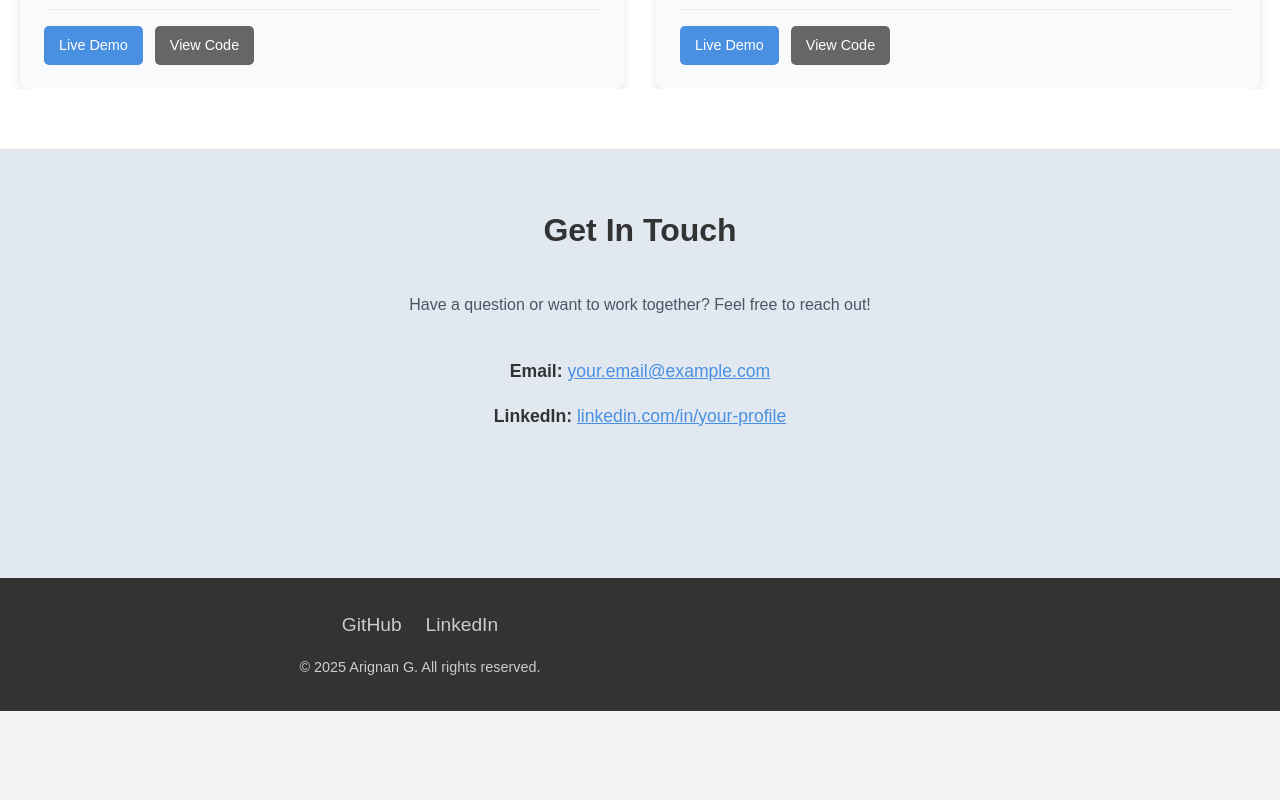
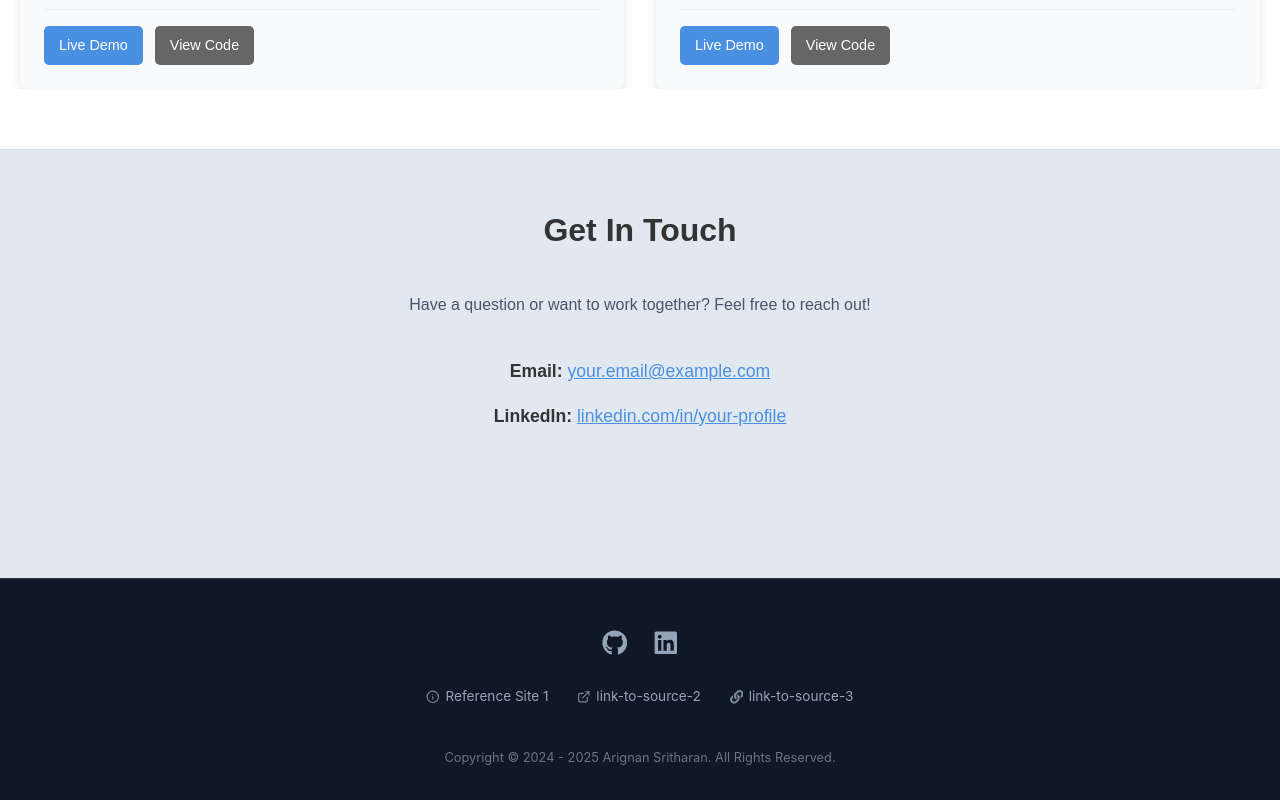
Before and after one commit to Arignan/Portfolio-Arignan-new, a React (Vite) app: page / in a window 1280 px wide. Shown: the part 4658-5458 px from the top of the page. Before the commit the page ends 5369 px from the top, so only its background shows below. Built offline with nearby package versions, Linux system fonts and the light colour scheme.

Commit message:
footer updated

```diff
--- a/src/components/Footer/Footer.jsx
+++ b/src/components/Footer/Footer.jsx
@@ -1,29 +1,62 @@
-// src/components/Footer/Footer.js
+// src/components/Footer/Footer.jsx
 import React from 'react';
 import styles from './Footer.module.css';
+// Import desired icons (use consistent set, e.g., Fa or Fi)
+import { FaGithub, FaLinkedin, FaLink} from 'react-icons/fa';
+// Example icons for reference links
+import { FiExternalLink, FiInfo } from 'react-icons/fi';
 
 const Footer = () => {
-  const currentYear = new Date().getFullYear();
+  const startYear = 2024; // Start year fixed
+  const endYear = 2025;   // End year fixed (or use new Date().getFullYear() for current)
 
   return (
-    <footer className={styles.footer}>
-      <div className="container">
-        <div className={styles.footerContent}>
-           <div className={styles.socialLinks}>
-             {/* Repeat social links or add different ones */}
-             <a href="https://github.com/arignan" target="_blank" rel="noopener noreferrer" aria-label="GitHub">
-               {/* Add icon here later using an icon library or SVG */}
-               GitHub
-             </a>
-             <a href="https://linkedin.com/in/your-profile" target="_blank" rel="noopener noreferrer" aria-label="LinkedIn">
-               LinkedIn
-             </a>
-             {/* Add other links like Twitter, etc. */}
-           </div>
-           <p className={styles.copyright}>
-             © {currentYear} Arignan G. All rights reserved.
-           </p>
+    <footer id="footer" className={styles.footer}> {/* Added id for potential linking */}
+      <div className={`${styles.footerContainer} container`}> {/* Use styled container */}
+
+         {/* Social Links (Optional - keep if you want them here AND in Hero) */}
+         <div className={styles.socialLinks}>
+            <a
+              href="https://github.com/arignan" // Update if needed
+              target="_blank"
+              rel="noopener noreferrer"
+              aria-label="GitHub Profile"
+              className={styles.socialLinkItem}
+            >
+              <FaGithub />
+            </a>
+            <a
+              href="YOUR_LINKEDIN_URL" // ** UPDATE URL **
+              target="_blank"
+              rel="noopener noreferrer"
+              aria-label="LinkedIn Profile"
+              className={styles.socialLinkItem}
+            >
+              <FaLinkedin />
+            </a>
+            {/* Add other necessary social links here */}
+         </div>
+
+        {/* Reference Links */}
+        <div className={styles.referenceLinks}>
+          {/* Add your reference links here */}
+          <a href="/link-to-source-1" target="_blank" rel="noopener noreferrer">
+            <FiInfo aria-hidden="true" /> Reference Site 1
+          </a>
+          <a href="/link-to-source-2" > {/* Internal link example */}
+            <FiExternalLink aria-hidden="true" /> link-to-source-2
+          </a>
+          <a href="/link-to-source-3">
+            <FaLink aria-hidden="true" /> link-to-source-3
+          </a>
+          {/* Add more links as needed */}
         </div>
+
+        {/* Copyright Text */}
+        <div className={styles.copyright}>
+          Copyright © {startYear} - {endYear} Arignan Sritharan. All Rights Reserved.
+        </div>
+
       </div>
     </footer>
   );
--- a/src/components/Footer/Footer.module.css
+++ b/src/components/Footer/Footer.module.css
@@ -1,31 +1,95 @@
-/* src/components/Footer/Footer.module.css */
+/* src/components/Footer/Footer.module.css - ENHANCED DARK CONTRAST THEME */
+
 .footer {
-    background-color: #333; /* Dark footer */
-    color: #ccc; /* Light gray text */
-    padding: 2rem 0;
+  /* Match Experience/Education Background */
+  background-color: #101727; /* Dark Base */
+  color: #94a3b8; /* Softer gray default text */
+  padding: 3rem 0 2rem 0; /* Adjust vertical padding */
+  font-family: 'Inter', sans-serif; /* Consistent font */
   text-align: center;
+  border-top: 1px solid #2d3748; /* Separator from content above */
 }
 
-  .footerContent {
-    max-width: 800px; /* Centered content width */
-    /* Optional: can use flex/grid if layout gets complex */
+.footerContainer {
+  /* Use global .container's max-width and centering */
+  display: flex;
+  flex-direction: column; /* Stack sections vertically */
+  align-items: center; /* Center content horizontally */
+  gap: 1.5rem; /* Space between sections */
 }
 
+/* Social Links Styling (Top) */
 .socialLinks {
-     margin-bottom: 1rem;
+  display: flex;
+  justify-content: center;
+  gap: 1.2rem; /* Space between icons */
 }
 
-  .socialLinks a {
-    color: #ccc;
-    margin: 0 0.75rem;
-    font-size: 1.2rem; /* Make icons/links slightly larger */
-    transition: color 0.3s ease;
+.socialLinkItem {
+  color: #94a3b8; /* Default muted color */
+  font-size: 1.6rem; /* Icon size */
+  transition: color 0.3s ease, transform 0.3s ease;
+  line-height: 1; /* Ensure icon alignment */
+  padding: 0.2rem; /* Slight padding for focus */
+  border-radius: 50%;
 }
 
-  .socialLinks a:hover {
-    color: #4a90e2; /* Highlight color */
+.socialLinkItem:hover {
+  color: var(--primary-accent, #60a5fa); /* Accent color on hover */
+  transform: translateY(-3px) scale(1.05);
+}
+.socialLinkItem:focus-visible {
+   outline: 2px solid var(--primary-accent, #60a5fa);
+   outline-offset: 2px;
 }
 
+
+/* Reference Links Styling */
+.referenceLinks {
+  display: flex;
+  justify-content: center;
+  flex-wrap: wrap; /* Allow wrapping */
+  gap: 0.8rem 1.8rem; /* Row and Column gap */
+  font-size: 0.85rem; /* Smaller font for refs */
+}
+
+.referenceLinks a {
+  color: #94a3b8; /* Muted default link color */
+  text-decoration: none;
+  transition: color 0.2s ease;
+  display: inline-flex; /* Align icon and text */
+  align-items: center;
+  gap: 0.4em; /* Space between icon and text */
+}
+
+.referenceLinks a:hover {
+  color: #d1d5db; /* Slightly brighter on hover */
+  text-decoration: underline;
+}
+
+.referenceLinks a svg { /* Style icons in reference links */
+   font-size: 1em; /* Relative size */
+   opacity: 0.8;
+}
+
+
+/* Copyright Text Styling */
 .copyright {
-    font-size: 0.9rem;
+  font-size: 0.8rem; /* Smallest text */
+  color: #6b7280; /* Darkest muted gray */
+  margin-top: 1rem; /* Extra space above copyright */
 }
+
+/* === Responsive === */
+@media (max-width: 768px) {
+  .footer { padding: 2.5rem 0 1.5rem 0; }
+  .footerContainer { gap: 1.2rem; }
+  .socialLinks { gap: 1rem; }
+  .socialLinkItem { font-size: 1.5rem; }
+  .referenceLinks { gap: 0.6rem 1.2rem; font-size: 0.8rem; }
+}
+
+@media (max-width: 480px) {
+   .referenceLinks { flex-direction: column; gap: 0.6rem; align-items: center; } /* Stack links */
+   .copyright { font-size: 0.75rem; }
+}
```
Lines whose indentation alone changed are shown as unchanged.
